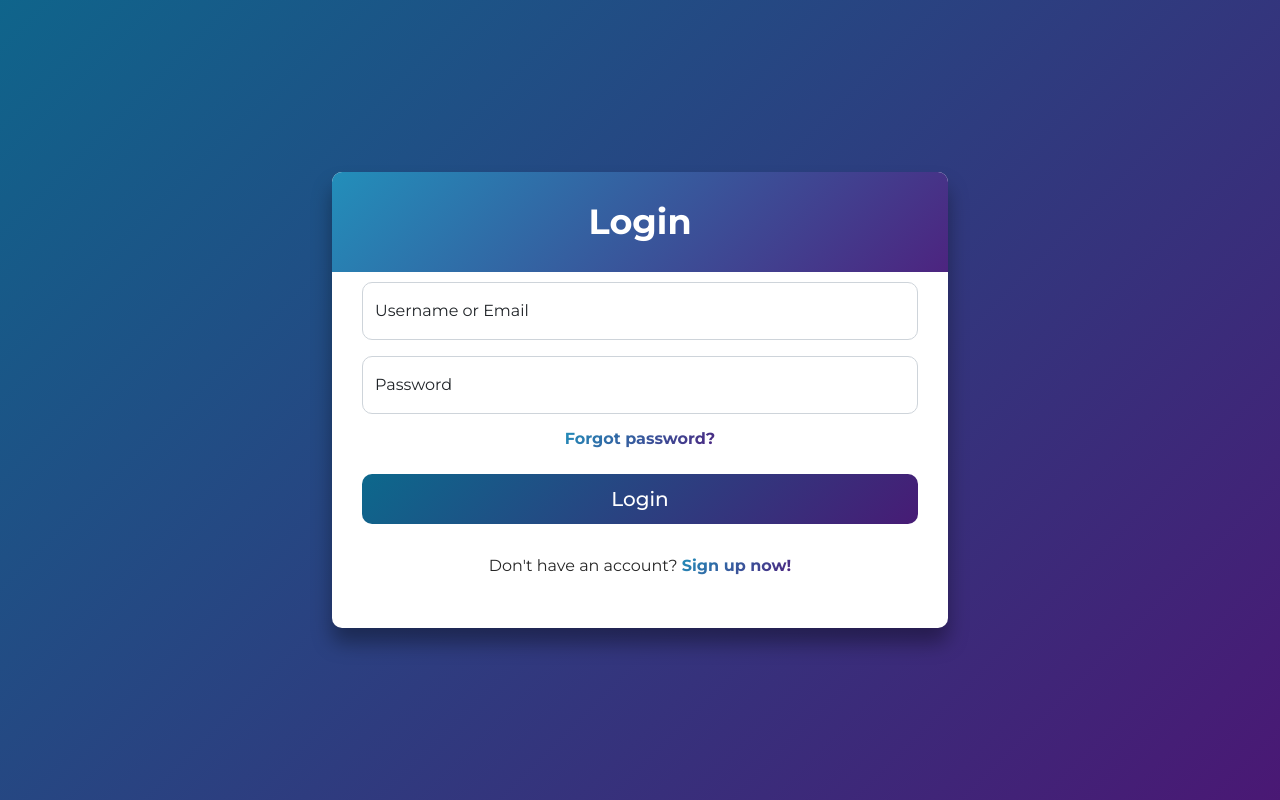
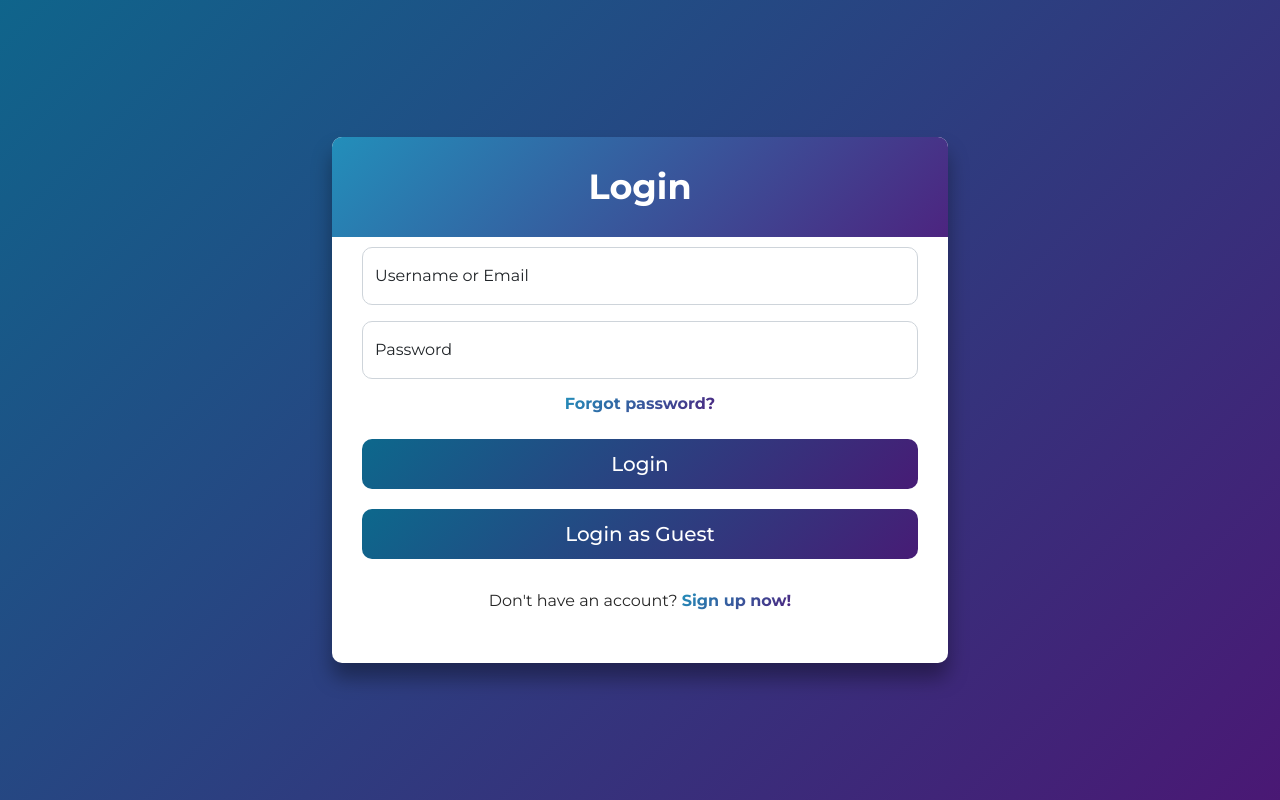
Before and after one commit to AanshOjha/Flask-Login-System, a Flask app: page / in a window 1280 px wide. Run offline with Flask 3, Linux system fonts and the light colour scheme.

Commit message:
Added guest user functionality

```diff
--- a/flaskalbum/routes.py
+++ b/flaskalbum/routes.py
@@ -138,7 +138,22 @@ def contact():
 
 @app.route('/profile', methods=['GET', 'POST'])
 def profile():
-    if 'username' in session:
+    if session['username'] == 'guest':
+        if 'update_profile' in request.form:
+            message = "Guest user account cannot be updated. Please register or login to update your account."
+            flash(message, 'danger')
+
+        elif 'delete_acc' in request.form:
+            message = "Guest user account cannot be deleted!"
+            flash(message, 'danger')
+
+        # Handle GET request (display profile page)
+        user_data = user.user_details(session['username'])
+        name = user_data[0]
+        email = user_data[1]
+        return render_template('profile.html', title='Profile', username=session['username'], email=email, name=name)
+
+    if 'username' in session and session['username'] != 'guest':
         if request.method == 'POST':
             if 'update_profile' in request.form:
                 # Get the updated info from the form
--- a/flaskalbum/static/css/login.css
+++ b/flaskalbum/static/css/login.css
@@ -109,14 +109,14 @@ input[type=password] {
   font-family: 'Lato', sans-serif;
 }
 
-.wrapper form .submit{
+.wrapper form .submit, .guest_login{
   height: 50px;
   width: 100%;
   margin-top: 20px;
   position: relative;
 }
 
-.wrapper form .submit input{
+.wrapper form .submit input, .guest_login input{
   height: 100%;
   width: 100%;
   border-radius: 10px;
@@ -132,7 +132,7 @@ form .pass-link{
   justify-content: space-around;
 }
 
-form .submit input[type="submit"]{
+form .submit input[type="submit"], form .guest_login input[type="submit"]{
   color: #fff;
   border: none;
   padding-left: 0;
@@ -146,7 +146,7 @@ form .submit input[type="submit"]{
   transition: all 0.3s ease;
 }
 
-form .submit input[type="submit"]:active{
+form .submit input[type="submit"]:active, form .guest_login input[type="submit"]:active{
   transform: scale(0.95);
 }
 
@@ -165,6 +165,7 @@ form .signup-link a{
   animation: gradient 10s ease infinite;
   -webkit-text-fill-color: transparent;
   -webkit-background-clip: text;
+  background-clip: text;
   font-weight: bolder;
 }
 
--- a/flaskalbum/templates/login.html
+++ b/flaskalbum/templates/login.html
@@ -17,8 +17,18 @@
    <div class="submit">
       <input type="submit" value="Login">
    </div>
+   <div class="guest_login">
+      <input type="submit" onclick="guestCreds()" title="Your credentials will change to that of Guest." value="Login as Guest">
+   </div>
    <div class="signup-link">
       Don't have an account? <a href="register">Sign up now!</a>
    </div>
 </form>
+
+<script>
+   function guestCreds() {
+      document.getElementById("floatingInput").value = "guest";
+      document.getElementById("floatingPassword").value = "guest";
+   }
+</script>
 {% endblock %}
```
Also changed, not shown: flaskalbum/templates/profile.html (+13 -8 lines), Readme.md.
